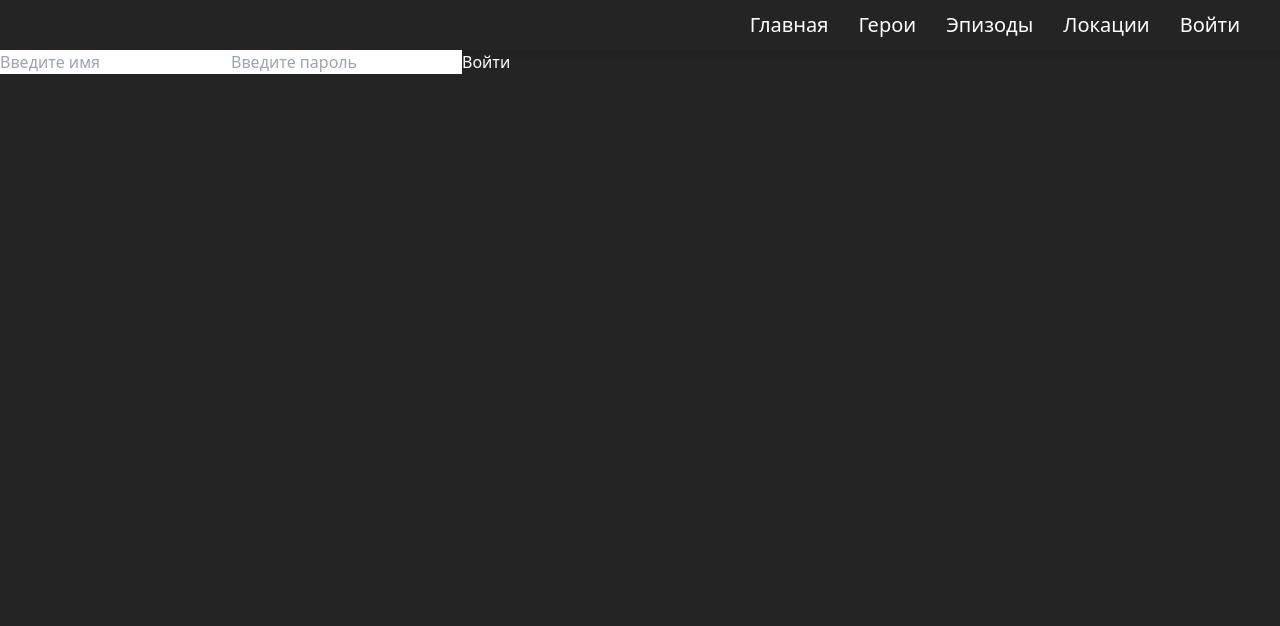
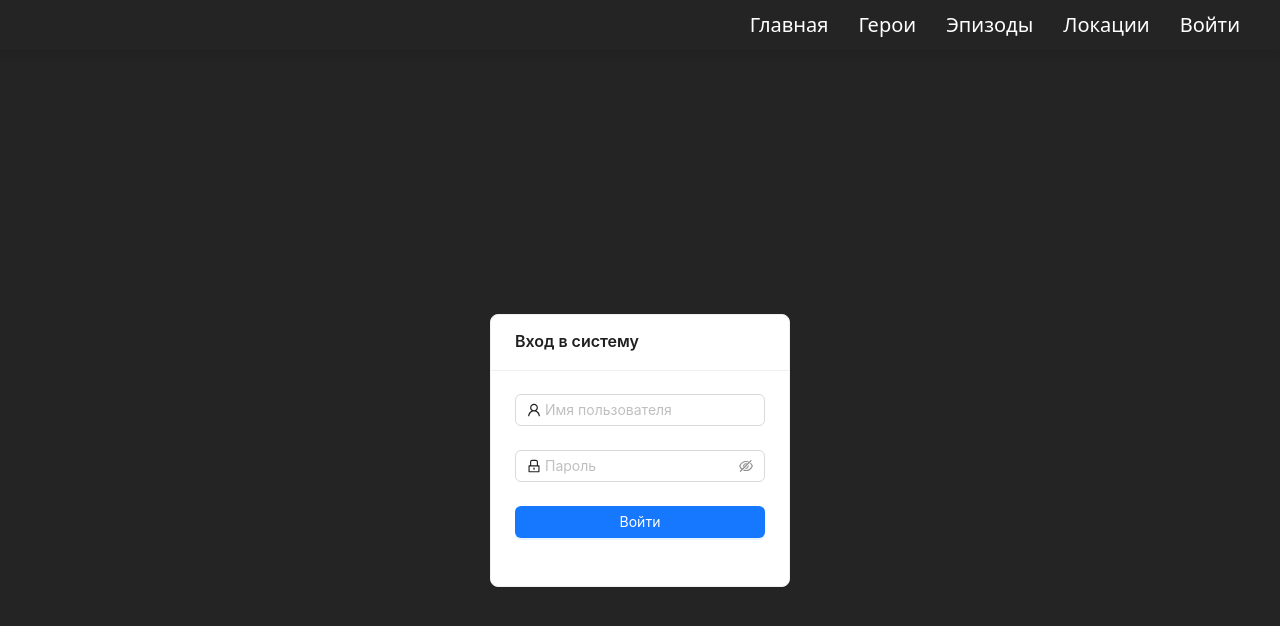
Before and after one commit to ildarmjs/rick-morty, a React (Vite) app: page /login in a window 1280 px wide. Shown: the top 626 px of the page. Built offline with nearby package versions, Linux system fonts and the light colour scheme.

Commit message:
feat: Изменяет стили на готовые компоненты Ant design

```diff
--- a/src/components/characters/Characters.tsx
+++ b/src/components/characters/Characters.tsx
@@ -1,21 +1,29 @@
 import { FC } from 'react'
+import { Typography, Layout } from 'antd'
 import CharactersGrid from './characters-grid/CharactersGrid'
-
-import Title from '../ui/title/Title'
 import ErrorBoundary from '../error-boundary/ErrorBoundary'
 import { useInfinityScroll } from '../../hooks/useInfinityScroll'
+
+const { Title } = Typography
+const { Content } = Layout
+
 const Characters: FC = () => {
 	const { items, loading, lastItemRef } = useInfinityScroll('character')
+
 	return (
 		<ErrorBoundary>
-			<div className='mt-[80px] max-w-[1300px] mx-auto'>
-				<Title title='Герои' />
-				<CharactersGrid
-					characters={items}
-					loading={loading}
-					lastItemRef={lastItemRef}
-				/>
-			</div>
+			<Layout>
+				<Content
+					style={{ maxWidth: 1300, margin: '80px auto', padding: '0 16px' }}
+				>
+					<Title level={2}>Герои</Title>
+					<CharactersGrid
+						characters={items}
+						loading={loading}
+						lastItemRef={lastItemRef}
+					/>
+				</Content>
+			</Layout>
 		</ErrorBoundary>
 	)
 }
--- a/src/components/episodes/Episodes.tsx
+++ b/src/components/episodes/Episodes.tsx
@@ -1,36 +1,38 @@
 import { FC } from 'react'
+import { Col, Row, Typography, Spin } from 'antd'
 import { IEpisodes } from '../../interfaces/episodes'
-import Title from '../ui/title/Title'
-import EpisodeCard from './episode-card/EpisodeCard'
 import ErrorBoundary from '../error-boundary/ErrorBoundary'
 import { useInfinityScroll } from '../../hooks/useInfinityScroll'
+import EpisodeCard from './episode-card/EpisodeCard'
+
+const { Title } = Typography
+
 const Episodes: FC = () => {
 	const { items, loading, lastItemRef } = useInfinityScroll('episode')
+
 	const renderEpisodes = () => {
-		return items.map((episode: IEpisodes, index: number) => {
-			if (items.length === index + 1) {
-				return (
-					<ErrorBoundary>
-						<EpisodeCard episode={episode} key={episode.id} ref={lastItemRef} />
-					</ErrorBoundary>
-				)
-			} else {
-				return (
-					<ErrorBoundary>
-						<EpisodeCard episode={episode} key={episode.id} />
-					</ErrorBoundary>
-				)
-			}
-		})
+		return items.map((episode: IEpisodes, index: number) => (
+			<Col xs={24} sm={12} md={8} lg={6} key={episode.id}>
+				<ErrorBoundary>
+					<EpisodeCard
+						episode={episode}
+						ref={items.length === index + 1 ? lastItemRef : null}
+					/>
+				</ErrorBoundary>
+			</Col>
+		))
 	}
+
 	return (
 		<ErrorBoundary>
-			<div className='mt-[80px] max-w-[1300px] mx-auto'>
-				<Title title='Эпизоды' />
-				<div className='grid grid-cols-4 gap-4 mb-4'>
-					{renderEpisodes()}
-					{loading && <div>Загрузка...</div>}
-				</div>
+			<div style={{ maxWidth: 1300, margin: '80px auto' }}>
+				<Title level={2}>Эпизоды</Title>
+				<Row gutter={[16, 16]}>{renderEpisodes()}</Row>
+				{loading && (
+					<div style={{ textAlign: 'center', marginTop: 20 }}>
+						<Spin size='large' />
+					</div>
+				)}
 			</div>
 		</ErrorBoundary>
 	)
--- a/src/components/episodes/episode-card/EpisodeCard.tsx
+++ b/src/components/episodes/episode-card/EpisodeCard.tsx
@@ -1,5 +1,8 @@
 import { forwardRef } from 'react'
+import { Card, Typography } from 'antd'
 import { IEpisodes } from '../../../interfaces/episodes'
+
+const { Text } = Typography
 
 interface IEpisodeCardProps {
 	episode: IEpisodes
@@ -10,15 +13,18 @@ const EpisodeCard = forwardRef<HTMLDivElement, IEpisodeCardProps>(
 		if (episode.id === 3) {
 			throw new Error('Искусственная ошибка в EpisodeCard')
 		}
+
 		return (
-			<div ref={ref} className='p-4 bg-zinc-700 shadow-inner rounded-lg'>
-				<div className='text-[18px] font-semibold'>{episode.name}</div>
-				<div>
-					<span className='font-semibold'>Дата выхода:</span> {episode.air_date}
-				</div>
-				<div>
-					<span className='font-semibold'>Эпизод:</span> {episode.episode}
-				</div>
+			<div ref={ref}>
+				<Card
+					title={episode.name}
+					style={{ backgroundColor: '#404040', color: 'white' }}
+					headStyle={{ color: 'white' }}
+				>
+					<Text strong>Дата выхода:</Text> <Text>{episode.air_date}</Text>
+					<br />
+					<Text strong>Эпизод:</Text> <Text>{episode.episode}</Text>
+				</Card>
 			</div>
 		)
 	}
--- a/src/components/error-boundary/ErrorBoundary.tsx
+++ b/src/components/error-boundary/ErrorBoundary.tsx
@@ -29,7 +29,7 @@ class ErrorBoundary extends React.Component<
 
 	render() {
 		if (this.state.hasError) {
-			return <h1 className='text-white text-[20px]'>Что-то пошло не так.</h1>
+			return <h1 className='text-black text-[20px]'>Что-то пошло не так.</h1>
 		}
 
 		return this.props.children
--- a/src/components/locations/location-card/LocationCard.tsx
+++ b/src/components/locations/location-card/LocationCard.tsx
@@ -1,5 +1,8 @@
 import { forwardRef } from 'react'
+import { Card, Typography } from 'antd'
 import { ILocations } from '../../../interfaces/locations'
+
+const { Text } = Typography
 
 interface ILocationCardProps {
 	location: ILocations
@@ -8,16 +11,23 @@ interface ILocationCardProps {
 const LocationCard = forwardRef<HTMLDivElement, ILocationCardProps>(
 	({ location }, ref) => {
 		return (
-			<div ref={ref} className='p-4 bg-zinc-700 shadow-inner rounded-lg'>
-				<div className='text-[18px] font-semibold'>
-					Название: {location.name}
-				</div>
-				<div>
-					<span className='font-semibold'>Измерение:</span> {location.dimension}
-				</div>
-				<div>
-					<span className='font-semibold'>Тип:</span> {location.type}
-				</div>
+			<div ref={ref}>
+				<Card
+					title={<Text strong>Название: {location.name}</Text>}
+					style={{ backgroundColor: '#404040', color: 'white' }}
+					headStyle={{
+						color: 'white',
+						borderBottom: '1px solid rgba(255,255,255,0.1)'
+					}}
+					bodyStyle={{ padding: '12px 24px' }}
+				>
+					<p>
+						<Text strong>Измерение:</Text> <Text>{location.dimension}</Text>
+					</p>
+					<p>
+						<Text strong>Тип:</Text> <Text>{location.type}</Text>
+					</p>
+				</Card>
 			</div>
 		)
 	}
--- a/src/components/login/Login.tsx
+++ b/src/components/login/Login.tsx
@@ -1,4 +1,6 @@
-import { FC, FormEvent } from 'react'
+import { FC } from 'react'
+import { Form, Input, Button, Card, message } from 'antd'
+import { UserOutlined, LockOutlined } from '@ant-design/icons'
 import { useAuth } from '../../context/AuthProvider'
 import { useLocation, useNavigate } from 'react-router-dom'
 
@@ -9,38 +11,56 @@ const Login: FC = () => {
 
 	const { signIn } = useAuth()
 
-	const handleSubmit = (e: FormEvent<HTMLFormElement>) => {
-		e.preventDefault()
-		const formData = new FormData(e.currentTarget)
-		const user = formData.get('user') as any
-		const password = formData.get('password')
-		if (!user || !password) {
-			alert('Пожалуйста, заполните все поля')
+	const onFinish = (values: { user: string; password: string }) => {
+		if (!values.user || !values.password) {
+			message.error('Пожалуйста, заполните все поля')
 			return
 		}
-		signIn(user, () => {
-			navigate(from, {
-				replace: true
-			})
+		signIn(values.user, () => {
+			navigate(from, { replace: true })
 		})
 	}
 
 	return (
-		<form onSubmit={handleSubmit}>
-			<input
-				className='text-black'
-				type='text'
-				name='user'
-				placeholder='Введите имя'
-			/>
-			<input
-				className='text-black'
-				type='password'
-				name='password'
-				placeholder='Введите пароль'
-			/>
-			<button type='submit'>Войти</button>
-		</form>
+		<div
+			style={{
+				display: 'flex',
+				justifyContent: 'center',
+				alignItems: 'center',
+				height: '100vh'
+			}}
+		>
+			<Card title='Вход в систему' style={{ width: 300 }}>
+				<Form
+					name='login'
+					initialValues={{ remember: true }}
+					onFinish={onFinish}
+				>
+					<Form.Item
+						name='user'
+						rules={[
+							{
+								required: true,
+								message: 'Пожалуйста, введите имя пользователя!'
+							}
+						]}
+					>
+						<Input prefix={<UserOutlined />} placeholder='Имя пользователя' />
+					</Form.Item>
+					<Form.Item
+						name='password'
+						rules={[{ required: true, message: 'Пожалуйста, введите пароль!' }]}
+					>
+						<Input.Password prefix={<LockOutlined />} placeholder='Пароль' />
+					</Form.Item>
+					<Form.Item>
+						<Button type='primary' htmlType='submit' style={{ width: '100%' }}>
+							Войти
+						</Button>
+					</Form.Item>
+				</Form>
+			</Card>
+		</div>
 	)
 }
 
--- a/src/context/AuthProvider.tsx
+++ b/src/context/AuthProvider.tsx
@@ -1,5 +1,5 @@
-import { createContext, FC, useContext, useState, ReactNode } from 'react'
-import { IAuthContext, IUser } from '../interfaces/auth'
+import {createContext, FC, ReactNode, useContext, useState} from 'react'
+import {IAuthContext, IUser} from '../interfaces/auth'
 
 const AuthContext = createContext<IAuthContext | null>(null)
 
@@ -12,7 +12,7 @@ export const useAuth = (): IAuthContext => {
 }
 
 interface IAuthProvider {
-	children: ReactNode
+		children: ReactNode
 }
 
 const AuthProvider: FC<IAuthProvider> = ({ children }) => {
```
